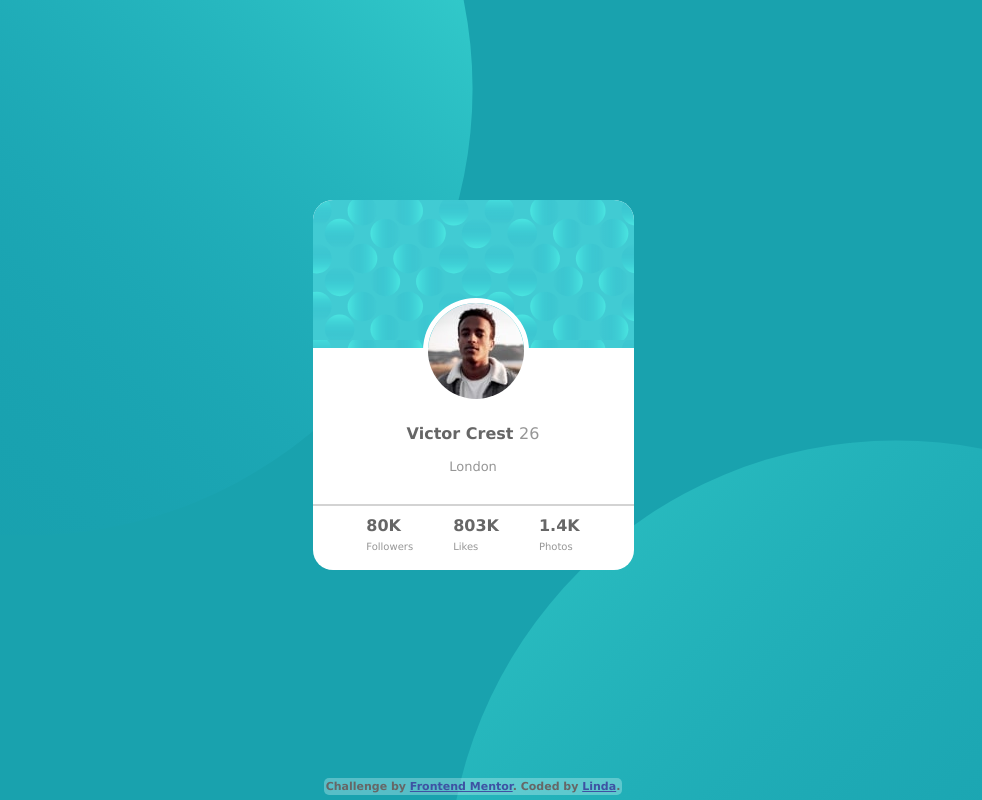
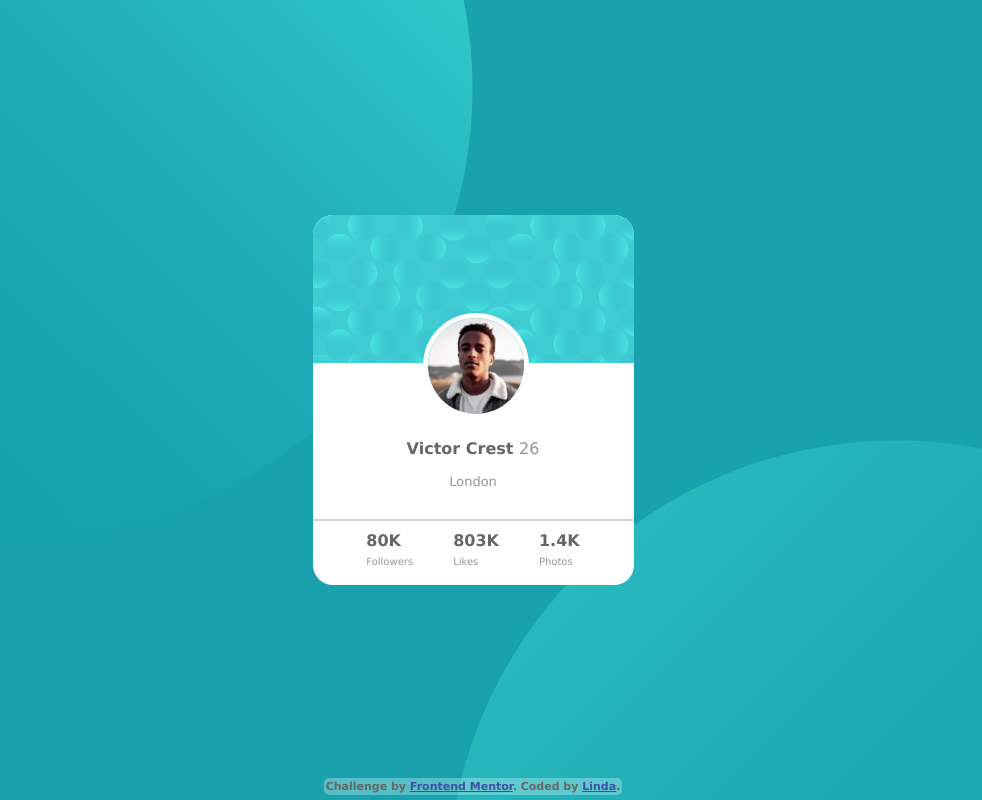
Before and after one commit to ellienndea/profile-card-component-main-project, a plain HTML site: page index.html in a window 1280 px wide. Shown: the whole page, without its empty margins (167-1149 px from the left). Drawn offline with Linux system fonts and the light colour scheme.

Commit message:
improve centering of card

```diff
--- a/style.css
+++ b/style.css
@@ -1,8 +1,10 @@
 body {
     display: flex;
     justify-content: center;
+    align-items: center; /* added align-items:center */
+    min-height: 100vh;
     margin: 0;
-    padding: 0;
+    padding: 10vh 10vw; /* added little padding */
     box-sizing: border-box;
     font-family: Verdana, Geneva, Tahoma, sans-serif ;/* don't wanna use google fonts. sry. */
     font-weight: bold;
@@ -24,8 +26,7 @@ body {
 
 .card {
     width: 321px;
-    height: 370px;
-    margin-top: 25vh;
+    height: 370px; /* deleted margin-top: 25vh */
     background: white;
     border-radius: 20px;
 }
```
